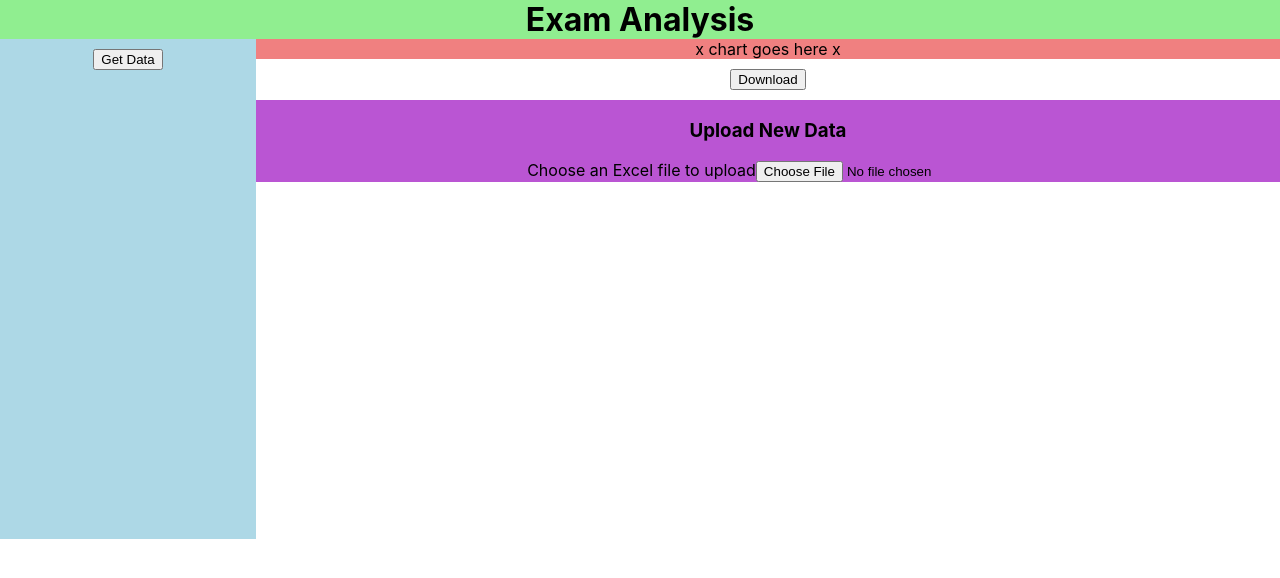
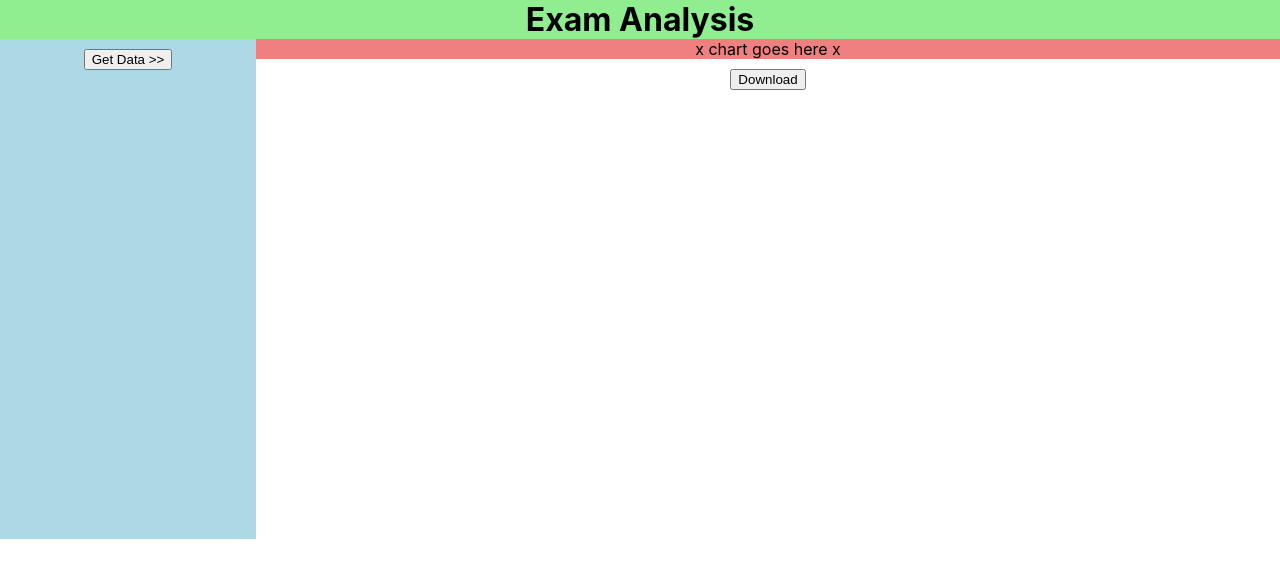
Before and after one commit to BeckyReed/MET633Group6, a React (Create React App) app in the folder exam_analysis/: page / in a window 1280 px wide. Shown: the top 578 px of the page. Built offline with nearby package versions, Linux system fonts and the light colour scheme.

Commit message:
GetData button to open DataPane

```diff
--- a/exam_analysis/src/Content.js
+++ b/exam_analysis/src/Content.js
@@ -1,3 +1,4 @@
+import { useState } from 'react';
 import './Content.css';
 import Tray from './Tray';
 import Main from './Main';
@@ -5,9 +6,17 @@ import DataPane from './DataPane';
 
 
 function Content() {
+
+  const [showingGetData, setShowingGetData] = useState(false);
+
+
+
     return (
       <div className="Content">
-        <Tray/>
+        <Tray isShowingGetData={showingGetData} onClickGetData={() => setShowingGetData(!showingGetData)}/>
+
+        {showingGetData ? <DataPane /> : null}
+
         <Main/>
       </div>
     );
--- a/exam_analysis/src/Main.js
+++ b/exam_analysis/src/Main.js
@@ -10,7 +10,9 @@ function Main() {
 
             <button className="download">Download</button>
         </div>
-        <DataPane/>
+
+        {/* <DataPane/> */}
+
       </div>
     );
   }
--- a/exam_analysis/src/Tray.js
+++ b/exam_analysis/src/Tray.js
@@ -1,10 +1,12 @@
 import './Tray.css';
+import React, {useState} from 'react';
 
 
-function Tray() {
+function Tray({isShowingGetData, onClickGetData}) {
+
     return (
       <div className="Tray">
-        <button className="getData">Get Data</button>
+        <button className="getData" onClick={onClickGetData}>Get Data {isShowingGetData ? '<<' : '>>'}</button>
       </div>
     );
   }
```
Also changed, not shown: exam_analysis/src/Tray.css (line endings or trailing spaces).
